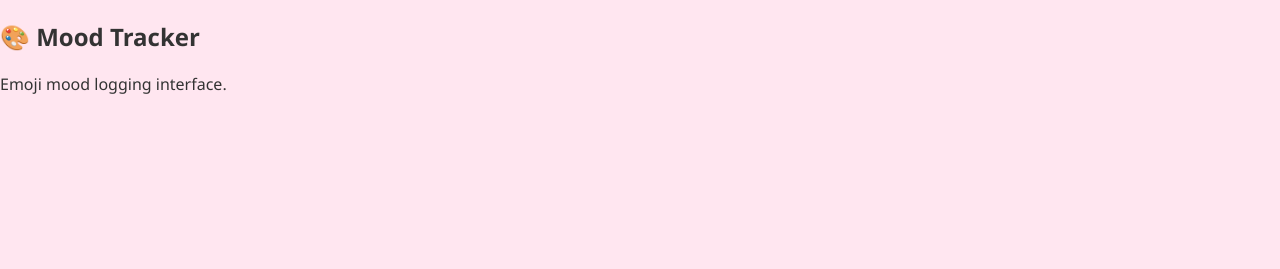
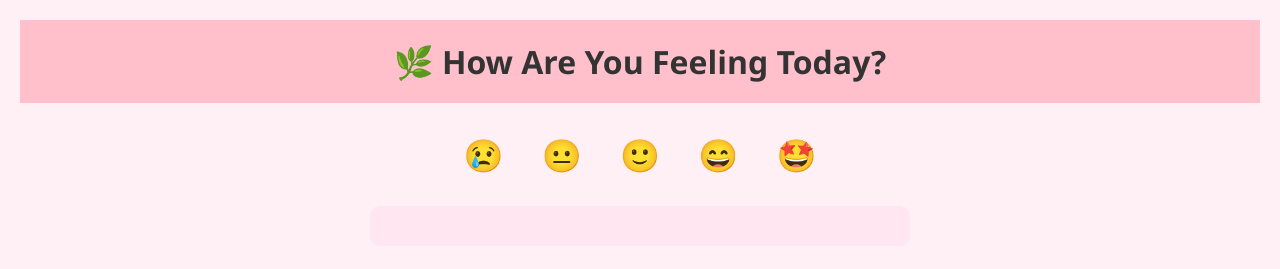
Before and after one commit to meowmeow123-bot/mindnest-plus, a plain HTML site: page mood.html in a window 1280 px wide. Drawn offline with Linux system fonts and the light colour scheme.

Commit message:
Update mood.html

```diff
--- a/mood.html
+++ b/mood.html
@@ -1 +1,100 @@
-<!DOCTYPE html><html><head><link rel='stylesheet' href='style.css'><title>mood.html</title></head><body><h2>🎨 Mood Tracker</h2><p>Emoji mood logging interface.</p></body></html>
+<!DOCTYPE html>
+<html lang="en">
+<head>
+  <meta charset="UTF-8">
+  <meta name="viewport" content="width=device-width, initial-scale=1.0">
+  <title>🌿 Mood Tracker | MindNest+</title>
+  <style>
+    body {
+      font-family: 'Segoe UI', sans-serif;
+      background-color: #fff0f5;
+      margin: 0;
+      padding: 20px;
+      text-align: center;
+      color: #333;
+    }
+    h1 {
+      background: #ffc0cb;
+      padding: 20px;
+      margin: 0;
+    }
+    .moods {
+      font-size: 2rem;
+      margin: 30px 0;
+    }
+    .moods span {
+      margin: 0 15px;
+      cursor: pointer;
+      transition: transform 0.3s;
+    }
+    .moods span:hover {
+      transform: scale(1.3);
+    }
+    #message {
+      font-size: 1.2rem;
+      margin-top: 20px;
+      padding: 20px;
+      background: #ffe6f0;
+      border-radius: 10px;
+      width: 80%;
+      max-width: 500px;
+      margin-left: auto;
+      margin-right: auto;
+    }
+  </style>
+</head>
+<body>
+  <h1>🌿 How Are You Feeling Today?</h1>
+
+  <div class="moods">
+    <span onclick="showTip('sad')">😢</span>
+    <span onclick="showTip('meh')">😐</span>
+    <span onclick="showTip('okay')">🙂</span>
+    <span onclick="showTip('happy')">😄</span>
+    <span onclick="showTip('excited')">🤩</span>
+  </div>
+
+  <div id="message"></div>
+
+  <script>
+    function showTip(mood) {
+      const msg = document.getElementById("message");
+      let output = "";
+
+      if (mood === "sad") {
+        output = `
+          <strong>It’s okay to feel sad sometimes 💗</strong><br/>
+          Try journaling your thoughts or taking a short walk.<br/>
+          Here's a calming affirmation: <em>"This feeling will pass. I am strong."</em>
+        `;
+      } else if (mood === "meh") {
+        output = `
+          <strong>Feeling off today?</strong><br/>
+          Take a 10-minute break from screens, drink water, or listen to music.<br/>
+          Try this: <em>"I allow myself space to feel and grow."</em>
+        `;
+      } else if (mood === "okay") {
+        output = `
+          <strong>Steady is good! 🌱</strong><br/>
+          Maybe do a small thing you love today, like a hobby or a stretch.<br/>
+          Tip: Reflect on what helped you stay balanced.
+        `;
+      } else if (mood === "happy") {
+        output = `
+          <strong>That's great to hear! 😊</strong><br/>
+          Share your joy — even a smile to someone else helps.<br/>
+          Tip: Gratitude journaling can lock in this good energy.
+        `;
+      } else if (mood === "excited") {
+        output = `
+          <strong>You're glowing! 🔥</strong><br/>
+          Channel this energy into something creative or productive.<br/>
+          Affirmation: <em>"I celebrate my spark and use it wisely."</em>
+        `;
+      }
+
+      msg.innerHTML = output;
+    }
+  </script>
+</body>
+</html>
```
